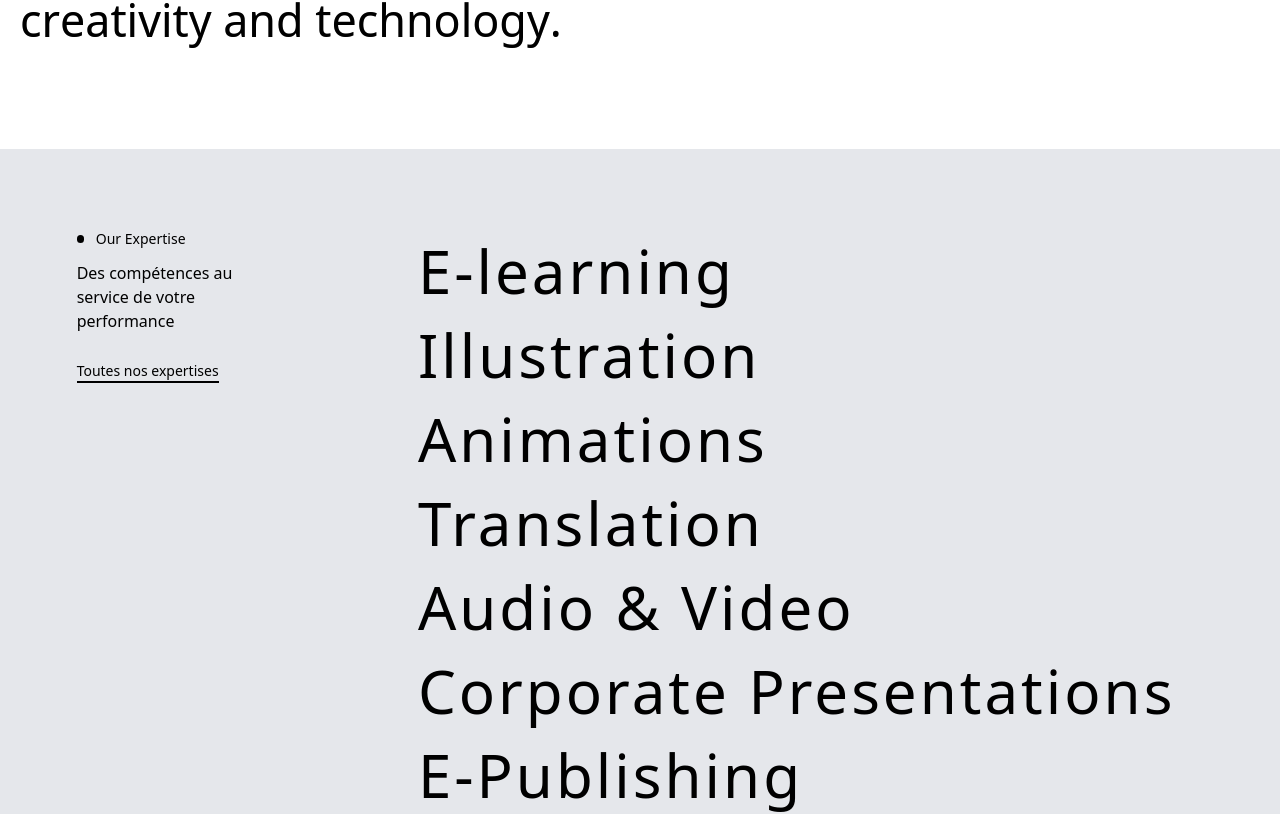
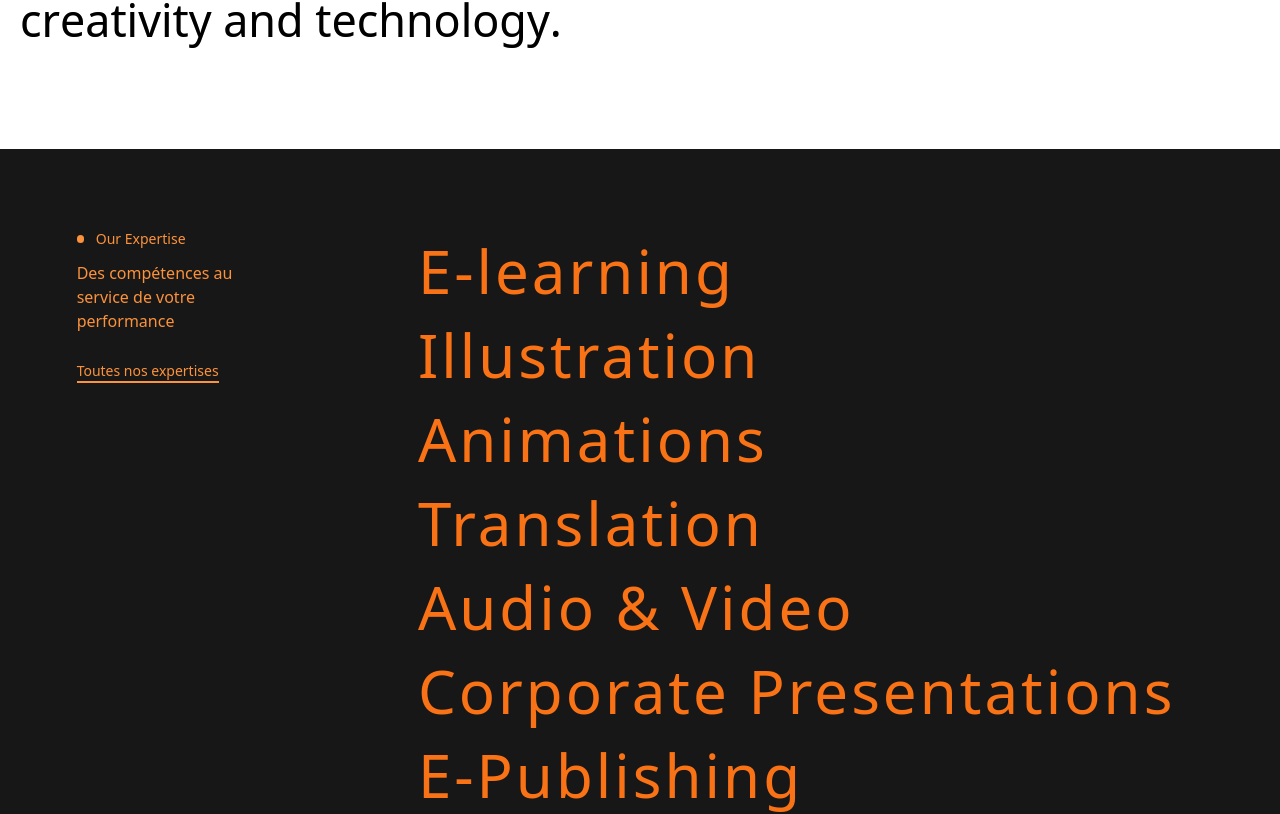
Before and after one commit to sah246ir/scroll-animated-landing-page, a React (Create React App) app: page / in a window 1280 px wide. Shown: the part 1967-2781 px from the top of the page. Built offline with nearby package versions, Linux system fonts and the light colour scheme.

Commit message:
style: dark bg

```diff
--- a/src/section/ExpertiseSection.tsx
+++ b/src/section/ExpertiseSection.tsx
@@ -5,26 +5,26 @@ import SectionHeading from '../components/headings/SectionHeading'
 
 const ExpertiseSection = () => {
     return (
-        <div className='py-20 px-5 bg-gray-200 flex flex-col sm:flex-row items-center sm:items-start gap-5 justify-around'>
-            <div className='sm:sticky top-10'>
+        <div style={{ backgroundColor: "#181717" }} className='py-20 px-5 flex flex-col sm:flex-row items-center sm:items-start gap-5 justify-around'>
+            <div className='sm:sticky top-20'>
                 <div className="sticky top-10 max-w-[180px] flex flex-col gap-3">
-                    <SectionHeading>
+                    <SectionHeading bulletClassName='bg-orange-400' className='text-orange-400'>
                          Our Expertise
                     </SectionHeading>
-                    <p>Des compétences au service de votre performance</p>
-                    <div className='mt-4 font-light text-sm'>
+                    <p className='text-orange-400'>Des compétences au service de votre performance</p>
+                    <div className='mt-4 font-light text-sm text-orange-400'>
                         <Button>Toutes nos expertises</Button>
                     </div>
                 </div>
             </div>
             <div className="text-6xl tracking-wider group flex flex-col gap-7 sm:gap-0 ">
-                <SpecialHoverButton className=" !bg-transparent px-7 py-3 group-hover:text-gray-400 hover:!text-black text-center sm:text-left">E-learning</SpecialHoverButton>
-                <SpecialHoverButton className=" !bg-transparent px-7 py-3 group-hover:text-gray-400 hover:!text-black text-center sm:text-left">Illustration</SpecialHoverButton>
-                <SpecialHoverButton className=" !bg-transparent px-7 py-3 group-hover:text-gray-400 hover:!text-black text-center sm:text-left">Animations</SpecialHoverButton>
-                <SpecialHoverButton className=" !bg-transparent px-7 py-3 group-hover:text-gray-400 hover:!text-black text-center sm:text-left">Translation</SpecialHoverButton>
-                <SpecialHoverButton className=" !bg-transparent px-7 py-3 group-hover:text-gray-400 hover:!text-black text-center sm:text-left">Audio & Video</SpecialHoverButton>
-                <SpecialHoverButton className=" !bg-transparent px-7 py-3 group-hover:text-gray-400 hover:!text-black text-center sm:text-left">Corporate Presentations</SpecialHoverButton>
-                <SpecialHoverButton className=" !bg-transparent px-7 py-3 group-hover:text-gray-400 hover:!text-black text-center sm:text-left">E-Publishing</SpecialHoverButton>
+                <SpecialHoverButton className=" !bg-transparent px-7 py-3 group-hover:opacity-35 hover:!opacity-100 text-orange-500 text-center sm:text-left">E-learning</SpecialHoverButton>
+                <SpecialHoverButton className=" !bg-transparent px-7 py-3 group-hover:opacity-35 hover:!opacity-100 text-orange-500 text-center sm:text-left">Illustration</SpecialHoverButton>
+                <SpecialHoverButton className=" !bg-transparent px-7 py-3 group-hover:opacity-35 hover:!opacity-100 text-orange-500 text-center sm:text-left">Animations</SpecialHoverButton>
+                <SpecialHoverButton className=" !bg-transparent px-7 py-3 group-hover:opacity-35 hover:!opacity-100 text-orange-500 text-center sm:text-left">Translation</SpecialHoverButton>
+                <SpecialHoverButton className=" !bg-transparent px-7 py-3 group-hover:opacity-35 hover:!opacity-100 text-orange-500 text-center sm:text-left">Audio & Video</SpecialHoverButton>
+                <SpecialHoverButton className=" !bg-transparent px-7 py-3 group-hover:opacity-35 hover:!opacity-100 text-orange-500 text-center sm:text-left">Corporate Presentations</SpecialHoverButton>
+                <SpecialHoverButton className=" !bg-transparent px-7 py-3 group-hover:opacity-35 hover:!opacity-100 text-orange-500 text-center sm:text-left">E-Publishing</SpecialHoverButton>
             </div>
 
         </div>
```
